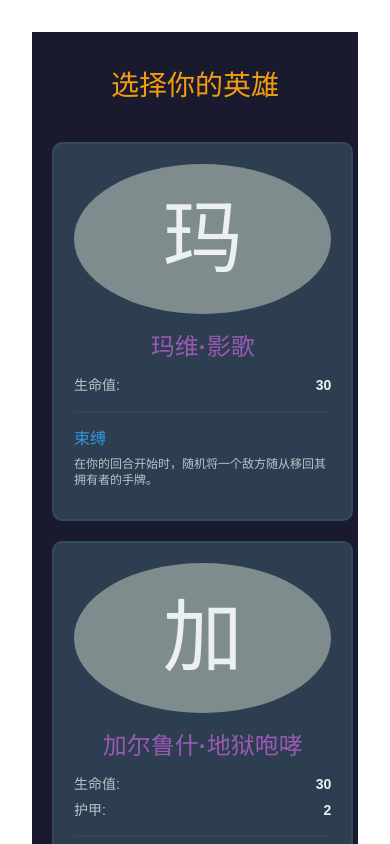
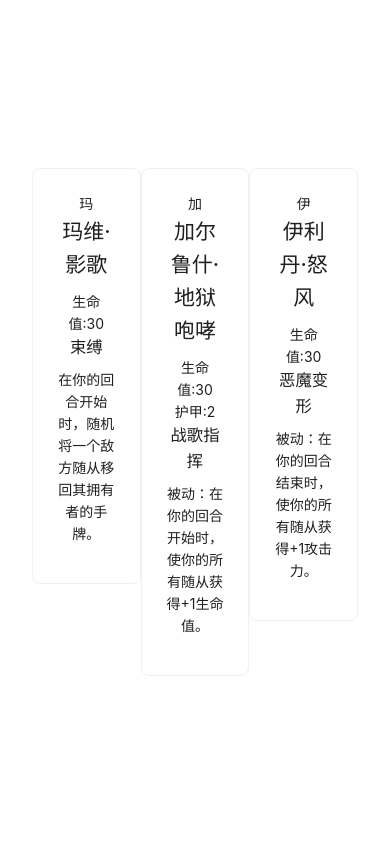
Before and after one commit to seven-it-work/godot-compoent, a Vue app in the folder ls/: page / in a window 390 px wide. Shown: the top 844 px of the page. Built offline with nearby package versions, Linux system fonts and the light colour scheme.

Commit message:
feat: 添加 Ant Design Vue 组件库及自动导入功能
引入 Ant Design Vue 组件库并配置 unplugin-vue-components 实现组件自动导入
移除原有自定义样式，改用 Ant Design 提供的样式和布局组件
更新 vite 配置以支持组件自动解析功能

```diff
--- a/ls/package.json
+++ b/ls/package.json
@@ -17,6 +17,7 @@
     "@vitejs/plugin-vue": "^6.0.1",
     "@vue/tsconfig": "^0.8.1",
     "typescript": "~5.9.3",
+    "unplugin-vue-components": "^30.0.0",
     "vite": "^7.2.4",
     "vue-tsc": "^3.1.4"
   }
--- a/ls/src/App.vue
+++ b/ls/src/App.vue
@@ -11,9 +11,5 @@ import GameBoard from './components/GameBoard.vue';
 <style scoped>
 .app {
   width: 100%;
-  min-height: 100vh;
-  display: flex;
-  justify-content: center;
-  align-items: center;
 }
 </style>
--- a/ls/src/components/GameBoard.vue
+++ b/ls/src/components/GameBoard.vue
@@ -1,57 +1,51 @@
 <template>
-  <div class="game-board">
+  <div>
     <!-- 选择英雄界面 -->
-    <div class="hero-selection" v-if="gameState === 'hero_selection'">
-      <h1>选择你的英雄</h1>
-      <div class="hero-cards">
-        <div
-          v-for="hero in availableHeroes"
-          :key="hero.id"
-          class="hero-card"
-          @click="selectHero(hero.id)"
-        >
-          <div class="hero-image">
-            <div class="placeholder">{{ hero.name.charAt(0) }}</div>
+    <a-row v-if="gameState === 'hero_selection'">
+      <a-col :span="8" v-for="hero in availableHeroes" :key="hero.id" @click="selectHero(hero.id)">
+        <a-card>
+          <div>
+            <div>{{ hero.name.charAt(0) }}</div>
           </div>
-          <div class="hero-info">
-            <h2 class="hero-name">{{ hero.name }}</h2>
-            <div class="hero-health">
-              <span class="label">生命值:</span>
-              <span class="value">{{ hero.health }}</span>
+          <div>
+            <h2>{{ hero.name }}</h2>
+            <div>
+              <span>生命值:</span>
+              <span>{{ hero.health }}</span>
             </div>
-            <div class="hero-armor" v-if="hero.armor > 0">
-              <span class="label">护甲:</span>
-              <span class="value">{{ hero.armor }}</span>
+            <div v-if="hero.armor > 0">
+              <span>护甲:</span>
+              <span>{{ hero.armor }}</span>
             </div>
-            <div class="hero-power">
+            <div>
               <h3>{{ hero.heroPower.name }}</h3>
               <p>{{ hero.heroPower.description }}</p>
-              <div class="power-cost" v-if="hero.heroPower.cost > 0">
+              <div v-if="hero.heroPower.cost > 0">
                 消耗: {{ hero.heroPower.cost }} 金币
               </div>
             </div>
           </div>
-        </div>
-      </div>
-    </div>
+        </a-card>
+      </a-col>
+    </a-row>
 
     <!-- 游戏主界面 -->
-    <div class="main-game" v-else-if="gameState === 'in_game'">
+    <div v-else-if="gameState === 'in_game'">
       <h1>游戏主界面</h1>
 
       <!-- 游戏信息栏 -->
-      <div class="game-info">
-        <div class="player-info">
+      <div>
+        <div>
           <h2>你的英雄: {{ selectedHero?.name }}</h2>
-          <div class="stats">
-            <div class="health">生命值: {{ selectedHero?.health }}</div>
+          <div>
+            <div>生命值: {{ selectedHero?.health }}</div>
           </div>
         </div>
       </div>
 
       <!-- 回合操作 -->
-      <div class="turn-actions">
-        <button class="return-btn" @click="returnToHeroSelection">返回英雄选择</button>
+      <div>
+        <button @click="returnToHeroSelection">返回英雄选择</button>
       </div>
     </div>
   </div>
@@ -124,224 +118,3 @@ const returnToHeroSelection = () => {
   loadHeroes();
 };
 </script>
-
-<style scoped>
-.game-board {
-  width: 100%;
-  min-height: 100vh;
-  background-color: #1a1a2e;
-  color: #ecf0f1;
-  font-family: Arial, sans-serif;
-  padding: 20px;
-  box-sizing: border-box;
-}
-
-/* 选择英雄界面样式 */
-.hero-selection {
-  max-width: 1200px;
-  margin: 0 auto;
-  text-align: center;
-}
-
-.hero-selection h1 {
-  color: #f39c12;
-  font-size: 36px;
-  margin-bottom: 40px;
-}
-
-.hero-cards {
-  display: flex;
-  justify-content: center;
-  gap: 20px;
-  flex-wrap: wrap;
-}
-
-.hero-card {
-  width: 300px;
-  background-color: #2c3e50;
-  border: 2px solid #34495e;
-  border-radius: 10px;
-  padding: 20px;
-  cursor: pointer;
-  transition: all 0.3s ease;
-  text-align: left;
-}
-
-.hero-card:hover {
-  transform: translateY(-5px);
-  border-color: #f1c40f;
-  box-shadow: 0 10px 20px rgba(0, 0, 0, 0.3);
-}
-
-.hero-image {
-  width: 100%;
-  height: 150px;
-  background-color: #7f8c8d;
-  border-radius: 50%;
-  display: flex;
-  align-items: center;
-  justify-content: center;
-  margin-bottom: 15px;
-  overflow: hidden;
-}
-
-.placeholder {
-  font-size: 80px;
-  font-weight: bold;
-  color: #ecf0f1;
-}
-
-.hero-info {
-  width: 100%;
-}
-
-.hero-name {
-  color: #9b59b6;
-  font-size: 24px;
-  margin: 0 0 10px 0;
-  text-align: center;
-}
-
-.hero-health, .hero-armor {
-  display: flex;
-  justify-content: space-between;
-  margin-bottom: 5px;
-  font-size: 14px;
-}
-
-.label {
-  color: #bdc3c7;
-}
-
-.value {
-  color: #ecf0f1;
-  font-weight: bold;
-}
-
-.hero-power {
-  margin-top: 15px;
-  padding-top: 15px;
-  border-top: 1px solid #34495e;
-}
-
-.hero-power h3 {
-  color: #3498db;
-  font-size: 16px;
-  margin: 0 0 5px 0;
-}
-
-.hero-power p {
-  color: #bdc3c7;
-  font-size: 12px;
-  margin: 0 0 10px 0;
-  line-height: 1.4;
-}
-
-.power-cost {
-  color: #e74c3c;
-  font-size: 12px;
-  font-weight: bold;
-}
-
-/* 游戏主界面样式 */
-.main-game {
-  max-width: 1200px;
-  margin: 0 auto;
-  text-align: center;
-  padding: 20px;
-}
-
-.main-game h1 {
-  color: #f39c12;
-  font-size: 36px;
-  margin-bottom: 30px;
-}
-
-.game-info {
-  background-color: #2c3e50;
-  border: 2px solid #34495e;
-  border-radius: 10px;
-  padding: 20px;
-  margin-bottom: 20px;
-}
-
-.player-info h2 {
-  color: #9b59b6;
-  font-size: 24px;
-  margin: 0 0 15px 0;
-}
-
-.stats {
-  display: flex;
-  justify-content: space-around;
-  flex-wrap: wrap;
-  gap: 15px;
-  margin-top: 15px;
-  padding-top: 15px;
-  border-top: 1px solid #34495e;
-}
-
-.health {
-  background-color: #27ae60;
-  padding: 10px 20px;
-  border-radius: 20px;
-  color: #ecf0f1;
-  font-weight: bold;
-  font-size: 16px;
-}
-
-/* 回合操作样式 */
-.turn-actions {
-  display: flex;
-  justify-content: center;
-  gap: 15px;
-  margin: 20px 0;
-  flex-wrap: wrap;
-}
-
-.return-btn {
-  background-color: #e74c3c;
-  color: white;
-  border: none;
-  border-radius: 5px;
-  padding: 10px 20px;
-  font-size: 16px;
-  cursor: pointer;
-  transition: background-color 0.2s ease;
-}
-
-.return-btn:hover {
-  background-color: #c0392b;
-}
-
-/* 响应式设计 */
-@media (max-width: 768px) {
-  .hero-selection h1 {
-    font-size: 28px;
-  }
-
-  .hero-cards {
-    flex-direction: column;
-    align-items: center;
-  }
-
-  .hero-card {
-    width: 90%;
-    max-width: 300px;
-  }
-
-  .main-game h1 {
-    font-size: 28px;
-  }
-
-  .stats {
-    flex-direction: column;
-    align-items: center;
-  }
-
-  .health {
-    width: 80%;
-    max-width: 200px;
-  }
-}
-</style>
--- a/ls/src/main.ts
+++ b/ls/src/main.ts
@@ -1,5 +1,6 @@
 import { createApp } from 'vue'
 import './style.css'
+import 'ant-design-vue/dist/reset.css'
 import App from './App.vue'
 
 createApp(App).mount('#app')
--- a/ls/src/style.css
+++ b/ls/src/style.css
@@ -1,23 +1,5 @@
 :root {
-  font-family: system-ui, Avenir, Helvetica, Arial, sans-serif;
-  line-height: 1.5;
-  font-weight: 400;
 
-  background-color: #ffffff;
-
-  font-synthesis: none;
-  text-rendering: optimizeLegibility;
-  -webkit-font-smoothing: antialiased;
-  -moz-osx-font-smoothing: grayscale;
-}
-
-a {
-  font-weight: 500;
-  color: #646cff;
-  text-decoration: inherit;
-}
-a:hover {
-  color: #535bf2;
 }
 
 body {
@@ -28,32 +10,7 @@ body {
   min-height: 100vh;
 }
 
-h1 {
-  font-size: 3.2em;
-  line-height: 1.1;
-}
-
-button {
-  border-radius: 4px;
-  border: 1px solid #ccc;
-  padding: 0.6em 1.2em;
-  font-size: 1em;
-  font-weight: 500;
-  font-family: inherit;
-  background-color: #f0f0f0;
-  cursor: pointer;
-  transition: background-color 0.25s;
-}
-button:hover {
-  background-color: #e0e0e0;
-}
-button:focus,
-button:focus-visible {
-  outline: 2px solid #646cff;
-}
-
 #app {
-  max-width: 1280px;
   margin: 0 auto;
   padding: 2rem;
   text-align: center;
--- a/ls/vite.config.ts
+++ b/ls/vite.config.ts
@@ -1,7 +1,18 @@
 import { defineConfig } from 'vite'
 import vue from '@vitejs/plugin-vue'
+import Components from 'unplugin-vue-components/vite'
+import { AntDesignVueResolver } from 'unplugin-vue-components/resolvers'
 
 // https://vite.dev/config/
 export default defineConfig({
-  plugins: [vue()],
+  plugins: [
+    vue(),
+    Components({
+      resolvers: [
+        AntDesignVueResolver({
+          importStyle: false,
+        })
+      ],
+    })
+  ],
 })
```
Also changed, not shown: ls/components.d.ts (added, +19 -0 lines), 1 other file (tests, documents, lock files or other folders).
